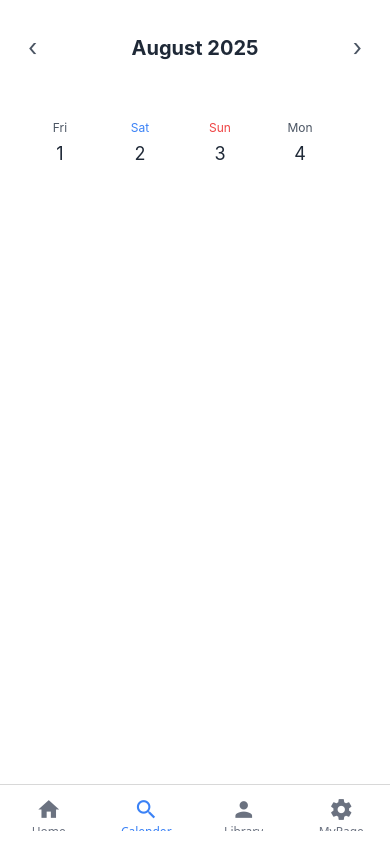
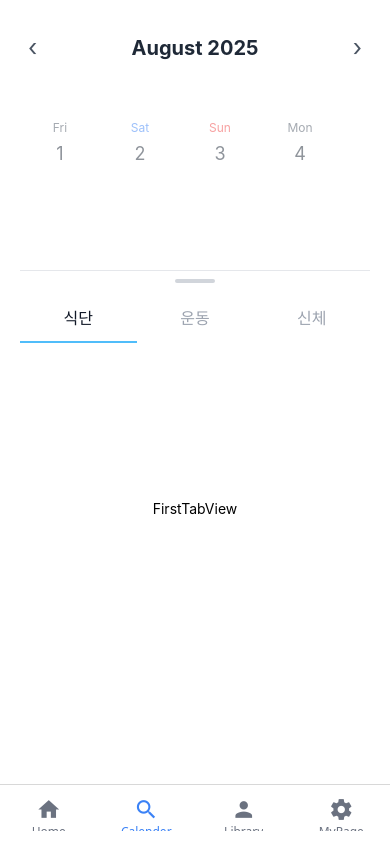
Before and after one commit to kiakim01/Bunnit, a React Native app: screen /Calender in a window 390 px wide. Built offline with nearby package versions, Linux system fonts and the light colour scheme.

Commit message:
Feat. add GestureHandler

```diff
--- a/package.json
+++ b/package.json
@@ -19,6 +19,7 @@
     "nativewind": "4.1.23",
     "react": "19.1.0",
     "react-native": "0.80.1",
+    "react-native-gesture-handler": "^2.28.0",
     "react-native-pager-view": "^6.9.1",
     "react-native-reanimated": "3.18.0",
     "react-native-safe-area-context": "^5.6.1",
--- a/src/navigator/TopTabNavigator.tsx
+++ b/src/navigator/TopTabNavigator.tsx
@@ -2,11 +2,18 @@ import React from 'react';
 import { createMaterialTopTabNavigator } from '@react-navigation/material-top-tabs';
 import FirstTabView from '../screens/top-tabs/FirstTabView.tsx';
 import SecondTabView from '../screens/top-tabs/SecondTabView.tsx';
+import { View } from 'react-native';
 
 const Tab = createMaterialTopTabNavigator();
 
 const TopTabNavigator = () => {
   return (
+    <View className={'flex-1 w-full'}>
+      {/* 드래그 핸들 */}
+      <View className={'items-center py-2 border-t-[1px] border-gray-200'}>
+        <View className={'w-10 h-1 bg-gray-300 rounded-full'} />
+      </View>
+
       <Tab.Navigator
         screenOptions={{
           tabBarActiveTintColor: '#111827',
@@ -22,9 +29,11 @@ const TopTabNavigator = () => {
           },
         }}
       >
-      <Tab.Screen name={'First'} component={FirstTabView} />
-      <Tab.Screen name={'Second'} component={SecondTabView} />
+        <Tab.Screen name={'식단'} component={FirstTabView} />
+        <Tab.Screen name={'운동'} component={SecondTabView} />
+        <Tab.Screen name={'신체'} component={SecondTabView} />
       </Tab.Navigator>
+    </View>
   );
 };
 
--- a/src/screens/calendar/CalenderScreen.tsx
+++ b/src/screens/calendar/CalenderScreen.tsx
@@ -1,4 +1,4 @@
-import React, { useState } from 'react';
+import React, { useState, useCallback } from 'react';
 import {
   SafeAreaView,
   Text,
@@ -7,14 +7,26 @@ import {
   FlatList,
   ScrollView,
 } from 'react-native';
+import Animated, {
+  useAnimatedStyle,
+  useSharedValue,
+  withSpring,
+  runOnJS,
+  interpolate,
+} from 'react-native-reanimated';
+import {
+  Gesture,
+  GestureDetector,
+  GestureHandlerRootView,
+} from 'react-native-gesture-handler';
 import MonthlyDateItem from '../../component/MonthlyDateItem.tsx';
 import WeeklyDateItem from '../../component/WeeklyDateItem.tsx';
+import TopTabNavigator from '../../navigator/TopTabNavigator.tsx';
 
 const CalenderScreen = () => {
   const [currentDate, setCurrentDate] = useState(new Date());
   const [selectDate, setSelectDate] = useState<number>();
   const [isMonthlyView, setIsMonthlyView] = useState<boolean>(false);
-
   const monthNames = [
     'January',
     'February',
@@ -29,8 +41,66 @@ const CalenderScreen = () => {
     'November',
     'December',
   ];
+  const daysOfWeek = ['Sun', 'Mon', 'Tue', 'Wed', 'Thu', 'Fri', 'Sat'];
+  const MAX_TRANSLATE_Y = 300; // MonthlyView
+  const MIN_TRANSLATE_Y = 70; // Weekly View
+  const translateY = useSharedValue(MIN_TRANSLATE_Y); // WeeklyView로 시작
+  const updateViewMode = useCallback((value: boolean) => {
+    setIsMonthlyView(value);
+  }, []);
 
-  const daysOfWeek = ['Sun', 'Mon', 'Tue', 'Wed', 'Thu', 'Fri', 'Sat'];
+  const startY = useSharedValue(0);
+
+  const gesture = Gesture.Pan()
+    .onStart(() => {
+      startY.value = translateY.value;
+    })
+    .onUpdate(event => {
+      const newTranslateY = startY.value + event.translationY;
+      // 제한 범위 내에서만 움직이도록 설정
+      translateY.value = Math.max(
+        MIN_TRANSLATE_Y,
+        Math.min(MAX_TRANSLATE_Y, newTranslateY),
+      );
+    })
+    .onEnd(() => {
+      // 임계값에 따라 스냅 위치 결정
+      const threshold = (MAX_TRANSLATE_Y + MIN_TRANSLATE_Y) / 2;
+
+      if (translateY.value > threshold) {
+        // 아래로 내려간 상태 (Monthly View)
+        translateY.value = withSpring(MAX_TRANSLATE_Y, {
+          damping: 15,
+          stiffness: 150,
+        });
+        runOnJS(updateViewMode)(true);
+      } else {
+        // 위로 올라간 상태 (Weekly View)
+        translateY.value = withSpring(MIN_TRANSLATE_Y, {
+          damping: 15,
+          stiffness: 150,
+        });
+        runOnJS(updateViewMode)(false);
+      }
+    });
+
+  const animatedStyle = useAnimatedStyle(() => {
+    return {
+      transform: [{ translateY: translateY.value }],
+    };
+  });
+
+  const calendarAnimatedStyle = useAnimatedStyle(() => {
+    const opacity = interpolate(
+      translateY.value,
+      [MIN_TRANSLATE_Y, MAX_TRANSLATE_Y],
+      [0.5, 0.3],
+    );
+
+    return {
+      opacity,
+    };
+  });
 
   const getDaysInMonth = (date: Date) => {
     const year = date.getFullYear();
@@ -84,6 +154,7 @@ const CalenderScreen = () => {
   };
 
   return (
+    <GestureHandlerRootView style={{ flex: 1 }}>
       <SafeAreaView className={'h-full bg-white'}>
         <View className={'flex-1 px-5 pt-6'}>
           {/* 헤더: 월/연도 표시 및 네비게이션 */}
@@ -103,6 +174,8 @@ const CalenderScreen = () => {
             </TouchableOpacity>
           </View>
 
+          {/* 캘린더 뷰 (애니메이션 적용) */}
+          <Animated.View style={calendarAnimatedStyle}>
             {/* 요일 헤더 */}
             {isMonthlyView && (
               <View className={'flex-row mb-2'}>
@@ -128,7 +201,7 @@ const CalenderScreen = () => {
               <FlatList
                 data={days}
                 numColumns={7}
-            keyExtractor={(item, index) => index.toString()}
+                keyExtractor={(_item, index) => index.toString()}
                 renderItem={({ item: day, index }) => {
                   const dayIndex = index % 7;
                   return (
@@ -174,8 +247,25 @@ const CalenderScreen = () => {
                   })}
               </ScrollView>
             )}
+          </Animated.View>
+
+          {/* TopTabNavigator with PanGesture */}
+          <GestureDetector gesture={gesture}>
+            <Animated.View
+              style={[
+                {
+                  // flex: 1,
+                  height: '50%',
+                },
+                animatedStyle,
+              ]}
+            >
+              <TopTabNavigator />
+            </Animated.View>
+          </GestureDetector>
         </View>
       </SafeAreaView>
+    </GestureHandlerRootView>
   );
 };
 
--- a/src/screens/home/HomeScreen.tsx
+++ b/src/screens/home/HomeScreen.tsx
@@ -8,7 +8,9 @@ const HomeScreen = () => {
 
   return (
     <SafeAreaView className={'h-full bg-white'}>
-      <View className={'flex-1 px-5 pt-6 h-full'}>
+      <View
+        className={'flex justify-center items-center flex-1 px-5 pt-6 h-full'}
+      >
         <Text>HomeView</Text>
       </View>
     </SafeAreaView>
--- a/src/screens/library/LibraryScreen.tsx
+++ b/src/screens/library/LibraryScreen.tsx
@@ -8,7 +8,9 @@ const LibraryScreen = () => {
 
   return (
     <SafeAreaView className={'h-full bg-white'}>
-      <View className={'flex-1 px-5 pt-6 h-full'}>
+      <View
+        className={'flex justify-center items-center flex-1 px-5 pt-6 h-full'}
+      >
         <Text>LibraryView</Text>
       </View>
     </SafeAreaView>
--- a/src/screens/mypage/MyPageScreen.tsx
+++ b/src/screens/mypage/MyPageScreen.tsx
@@ -8,7 +8,9 @@ const MyPageScreen = () => {
 
   return (
     <SafeAreaView className={'h-full bg-white'}>
-      <View className={'flex-1 px-5 pt-6 h-full'}>
+      <View
+        className={'flex justify-center items-center flex-1 px-5 pt-6 h-full'}
+      >
         <Text>MyPage</Text>
       </View>
     </SafeAreaView>
--- a/src/screens/top-tabs/FirstTabView.tsx
+++ b/src/screens/top-tabs/FirstTabView.tsx
@@ -1,14 +1,12 @@
 import React from 'react';
 import { SafeAreaView, Text, View } from 'react-native';
-import { useNavigation } from '@react-navigation/native';
-import { NativeStackNavigationProp } from '@react-navigation/native-stack';
 
 const FirstTabView = () => {
-  const navigation = useNavigation<NativeStackNavigationProp<any>>();
-
   return (
     <SafeAreaView className={'h-full bg-white'}>
-      <View className={'flex-1 px-5 pt-6 h-full'}>
+      <View
+        className={'flex justify-center items-center flex-1 px-5 pt-6 h-full'}
+      >
         <Text>FirstTabView</Text>
       </View>
     </SafeAreaView>
--- a/src/screens/top-tabs/SecondTabView.tsx
+++ b/src/screens/top-tabs/SecondTabView.tsx
@@ -1,15 +1,12 @@
 import React from 'react';
 import { SafeAreaView, Text, View } from 'react-native';
-import { useNavigation } from '@react-navigation/native';
-import { NativeStackNavigationProp } from '@react-navigation/native-stack';
 
 const SecondTabView = () => {
-  const navigation = useNavigation<NativeStackNavigationProp<any>>();
-
   return (
     <SafeAreaView className={'h-full bg-white'}>
-      {/*<HeaderGoBackImg goBack={navigation.goBack} title={''} />*/}
-      <View className={'flex-1 px-5 pt-6 h-full'}>
+      <View
+        className={'flex justify-center items-center flex-1 px-5 pt-6 h-full'}
+      >
         <Text>SecondTabView</Text>
       </View>
     </SafeAreaView>
```
Also changed, not shown: 2 other files (tests, documents, lock files or other folders). Lines whose indentation alone changed are shown as unchanged.
